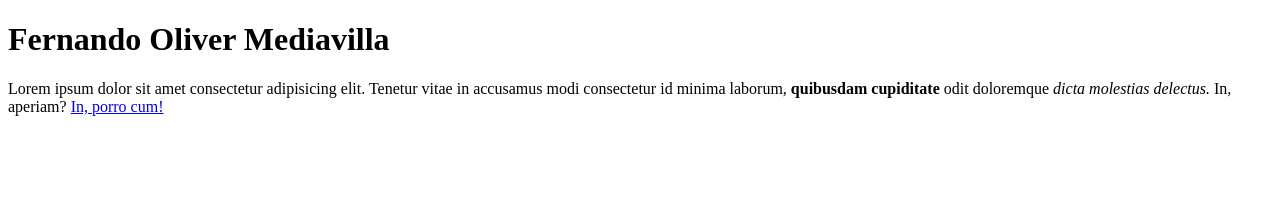
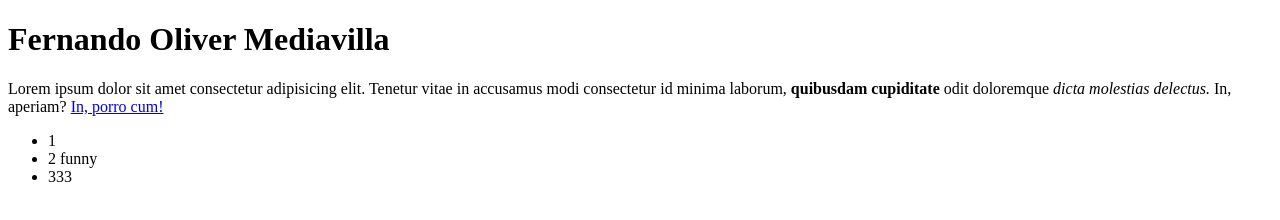
Before and after one commit to Fern-0416/Fern-416.github.io, a plain HTML site: page index.html in a window 1280 px wide. Drawn offline with Linux system fonts and the light colour scheme.

Commit message:
Update index.html

```diff
--- a/index.html
+++ b/index.html
@@ -14,6 +14,12 @@
             Lorem ipsum dolor sit amet consectetur adipisicing elit. Tenetur vitae in accusamus modi consectetur id minima laborum, <strong> quibusdam cupiditate</strong> odit doloremque <em>dicta molestias delectus.</em> In, aperiam? <a href="http://google.com" target="blank">In, porro cum!</a>
         </p>
 
+        <!-- List-->
+        <ul>
+            <li>1</li>
+            <li>2 funny</li>
+            <li>333</li>
+        </ul>
     </body>
 
 </html>
```
